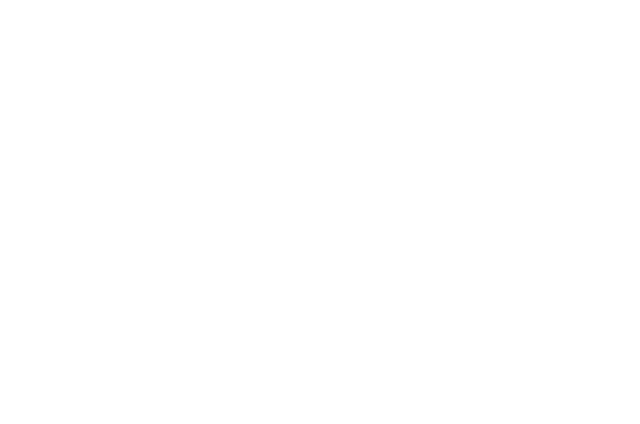
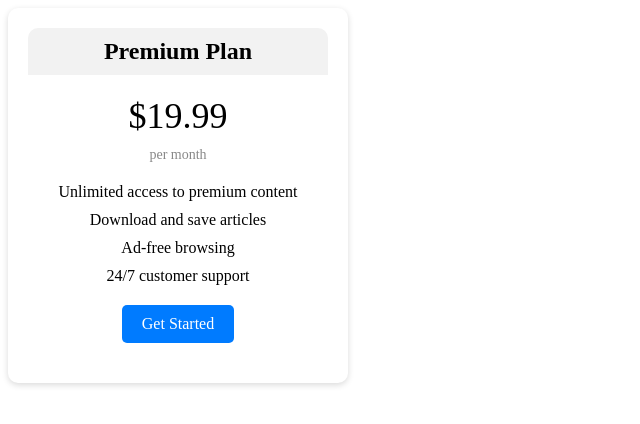
Before and after one commit to acciojob/pricing-card-faizalmsdev, a website: page main.html in a window 1280 px wide. Shown: the whole page, without its empty margins (0-640 px from the left). Drawn offline with Linux system fonts and the light colour scheme.

Commit message:
created a submission

```diff
--- a/main.html
+++ b/main.html
@@ -1,16 +1,89 @@
 <!DOCTYPE html>
-
 <html>
 
 <head>
-	<link rel="stylesheet" href="styles.css">
+  <link rel="stylesheet" href="styles.css">
+  <style>
+    .card {
+      width: 300px;
+      border-radius: 10px;
+      box-shadow: 0 2px 6px rgba(0, 0, 0, 0.15);
+      background-color: #fff;
+      padding: 20px;
+      text-align: center;
+    }
+
+    .card-header {
+      background-color: #f2f2f2;
+      padding: 10px;
+      border-top-left-radius: 10px;
+      border-top-right-radius: 10px;
+    }
+
+    .card-header h2 {
+      margin: 0;
+      font-size: 24px;
+    }
+
+    .card-body {
+      padding: 20px 0;
+    }
+
+    .price {
+      font-size: 36px;
+      margin-bottom: 10px;
+    }
+
+    .frequency {
+      font-size: 14px;
+      color: #888;
+      margin-bottom: 20px;
+    }
+
+    .features {
+      margin-bottom: 20px;
+    }
+
+    .features ul {
+      list-style-type: none;
+      padding: 0;
+      margin: 0;
+    }
+
+    .features li {
+      margin-bottom: 10px;
+    }
+
+    .button {
+      display: inline-block;
+      background-color: #007bff;
+      color: #fff;
+      padding: 10px 20px;
+      border-radius: 5px;
+      text-decoration: none;
+    }
+  </style>
 </head>
 
 <body>
-	<!-- the entire body must be written by student -->
-    <script type="text/javascript" src="./script.js">
-</script>
-
+  <div class="card">
+    <div class="card-header">
+      <h2>Premium Plan</h2>
+    </div>
+    <div class="card-body">
+      <div class="price">$19.99</div>
+      <div class="frequency">per month</div>
+      <div class="features">
+        <ul>
+          <li>Unlimited access to premium content</li>
+          <li>Download and save articles</li>
+          <li>Ad-free browsing</li>
+          <li>24/7 customer support</li>
+        </ul>
+      </div>
+      <a href="#" class="button">Get Started</a>
+    </div>
+  </div>
 </body>
 
 </html>
--- a/styles.css
+++ b/styles.css
@@ -1 +1,10 @@
 /*  your css code here. If applicable */
+#card{
+	  width: 300px;
+	height:32rem;
+      border-radius: 10px;
+      box-shadow: 0 2px 6px rgba(0, 0, 0, 0.15);
+      background-color: #fff;
+      padding: 20px;
+      text-align: center;
+}
```
